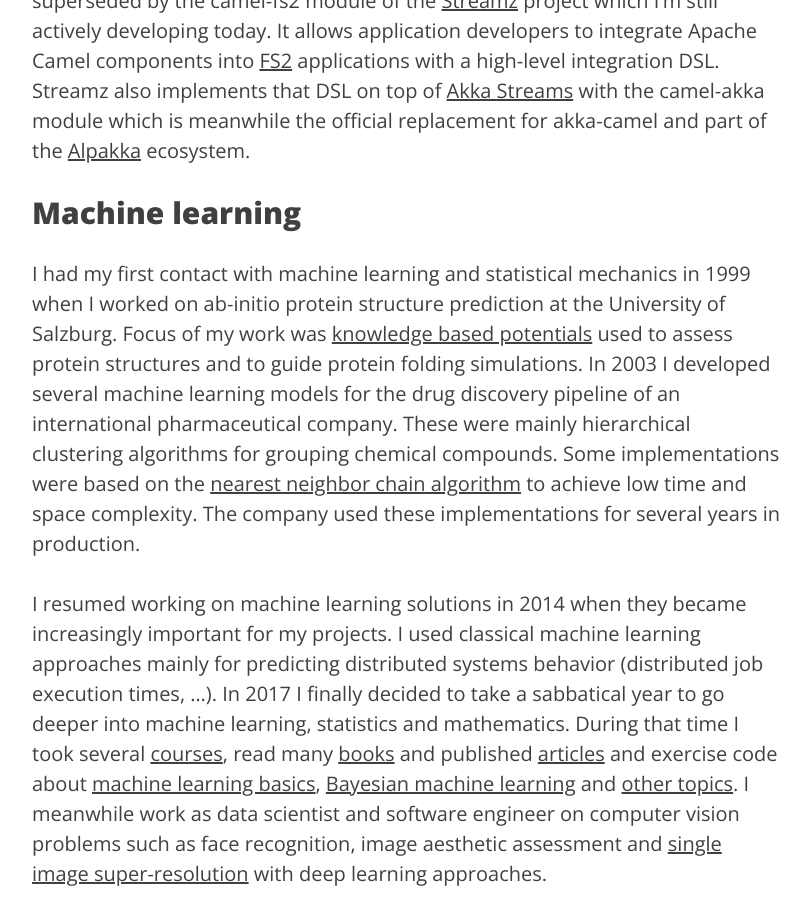
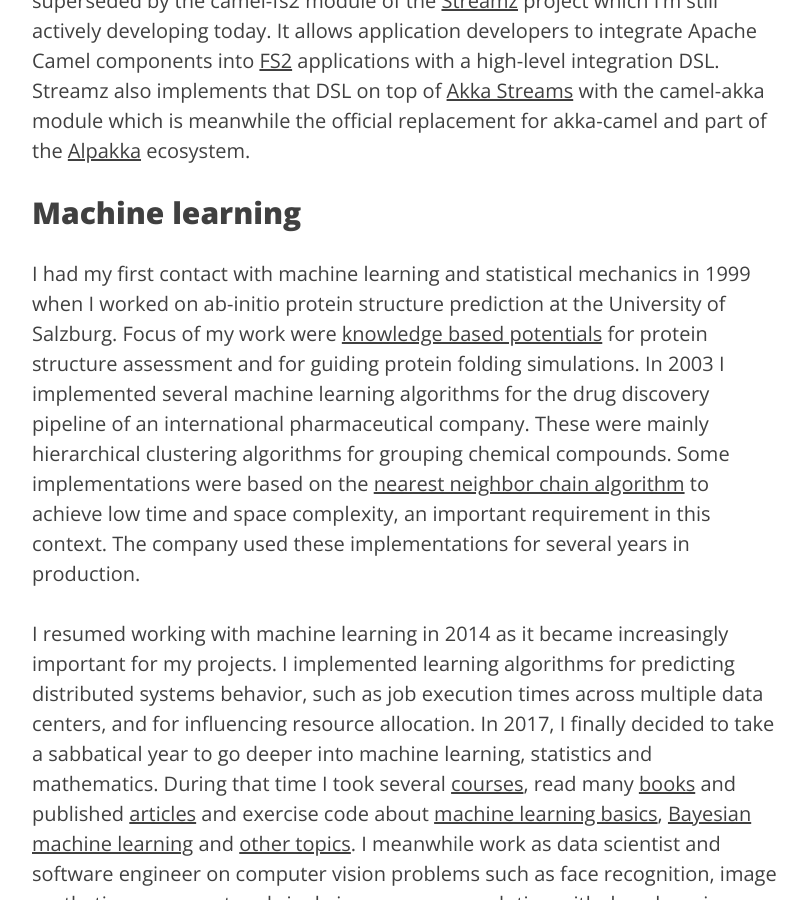
Before and after one commit to krasserm/krasserm.github.io, a Jekyll site: the page built from stories.md, in a window 1280 px wide and 900 px high, scrolled down 3471 px. Shown: the whole window, without its empty margins (233-1043 px from the left). Built offline with Jekyll 4.4.1, drawn with Linux system fonts in a browser that asks for light colours.

Commit message:
Minor edit

```diff
--- a/stories.md
+++ b/stories.md
@@ -93,17 +93,18 @@
 ## Machine learning
 
 I had my first contact with machine learning and statistical mechanics in 1999 when I worked on ab-initio protein structure
-prediction at the University of Salzburg. Focus of my work was [knowledge based potentials](https://en.wikipedia.org/wiki/Statistical_potential)
-used to assess protein structures and to guide protein folding simulations. In 2003 I developed several machine learning
-models for the drug discovery pipeline of an international pharmaceutical company. These were mainly hierarchical clustering
+prediction at the University of Salzburg. Focus of my work were [knowledge based potentials](https://en.wikipedia.org/wiki/Statistical_potential)
+for protein structure assessment and for guiding protein folding simulations. In 2003 I implemented several machine learning
+algorithms for the drug discovery pipeline of an international pharmaceutical company. These were mainly hierarchical clustering
 algorithms for grouping chemical compounds. Some implementations were based on the [nearest neighbor chain algorithm](https://en.wikipedia.org/wiki/Nearest-neighbor_chain_algorithm)
-to achieve low time and space complexity. The company used these implementations for several years in production.
+to achieve low time and space complexity, an important requirement in this context. The company used these implementations
+for several years in production.
 
-I resumed working on machine learning solutions in 2014 when they became increasingly important for my projects. I used
-classical machine learning approaches mainly for predicting distributed systems behavior (distributed job execution
-times, ...). In 2017 I finally decided to take a sabbatical year to go deeper into machine learning, statistics and mathematics.
-During that time I took several [courses](/resume/#certificates), read many [books](/2018/01/03/machine-learning-resources/)
+I resumed working with machine learning in 2014 as it became increasingly important for my projects. I implemented learning
+algorithms for predicting distributed systems behavior, such as job execution times across multiple data centers, and for
+influencing resource allocation. In 2017, I finally decided to take a sabbatical year to go deeper into machine learning,
+statistics and mathematics. During that time I took several [courses](/resume/#certificates), read many [books](/2018/01/03/machine-learning-resources/)
 and published [articles](/) and exercise code about [machine learning basics](https://github.com/krasserm/machine-learning-notebooks),
 [Bayesian machine learning](https://github.com/krasserm/bayesian-machine-learning) and [other topics](https://github.com/krasserm).
-I meanwhile work as data scientist and software engineer on computer vision problems such as face recognition, image aesthetic assessment and
-[single image super-resolution](https://github.com/krasserm/wdsr) with deep learning approaches.
+I meanwhile work as data scientist and software engineer on computer vision problems such as face recognition, image aesthetic
+assessment and [single image super-resolution](https://github.com/krasserm/wdsr) with deep learning approaches.
```
